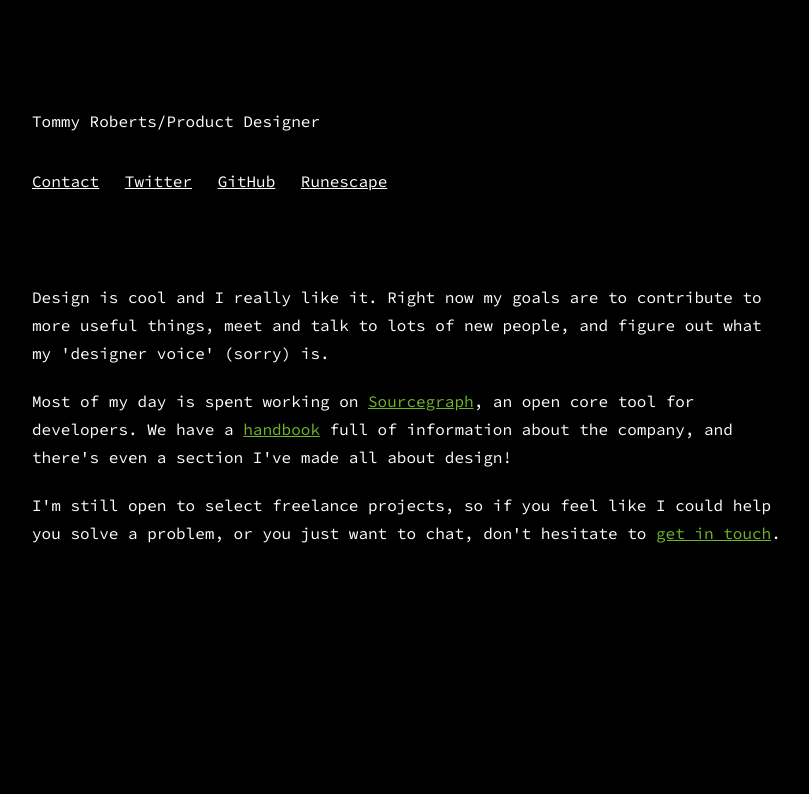
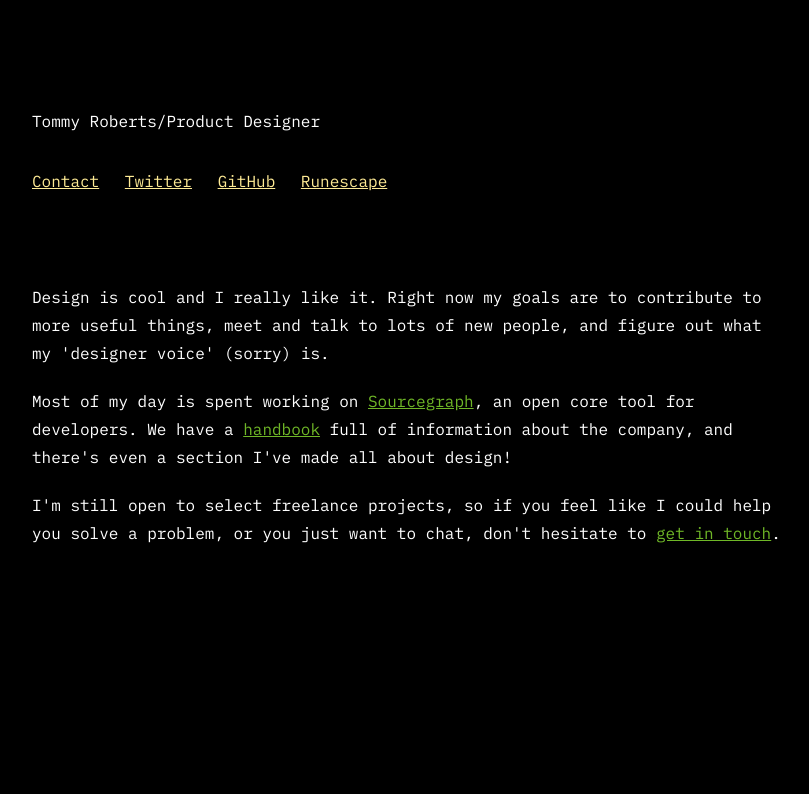
Before and after one commit to imtommyroberts/tommyroberts, a website: page src/index.html in a window 1280 px wide. Shown: the top 794 px of the page, without its empty margins (113-922 px from the left). Drawn offline with Linux system fonts and the light colour scheme.

Commit message:
Update index.html

```diff
--- a/src/index.html
+++ b/src/index.html
@@ -8,8 +8,8 @@
   <title>Tommy Roberts</title>
   <meta name="description" content="Tommy Roberts is a product designer">
   <style>
-    @import url('https://fonts.googleapis.com/css2?family=Source+Code+Pro&display=swap');
-    html { font-family: 'Source Code Pro', monospace; }
+    @import url('https://fonts.googleapis.com/css2?family=IBM+Plex+Mono&display=swap');
+    html { font-family: 'IBM Plex Mono', monospace; }
 
     html, body, div, span, applet, object, iframe,
     h1, h2, h3, h4, h5, h6, p, blockquote, pre,
@@ -56,8 +56,7 @@
     }
 
     body {
-      font-family: Source Code Pro,-apple-system,BlinkMacSystemFont,Segoe UI,Roboto,Helvetica,Arial,sans-serif,Apple Color Emoji,Segoe UI Emoji,Segoe UI Symbol;
-      font-style: normal;
+      font-family: 'IBM Plex Mono', monospace;
       font-weight: normal;
       color: white;
       font-size: 16px;
@@ -68,11 +67,13 @@
     a {
       display: inline-block;
       text-decoration: underline;
-      color: white;
+      color: #FFEB95;
     }
 
     a:hover {
       text-decoration: none;
+      color: #E5D77D;
+      background-color: #32374D;
     }
 
     p {
```
